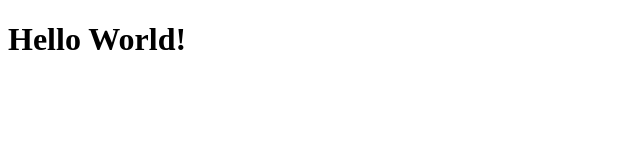
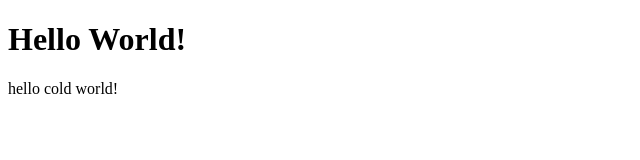
Before and after one commit to errlearn/testrepo, a plain HTML site: page index.html in a window 1280 px wide. Shown: the whole page, without its empty margins (0-640 px from the left). Drawn offline with Linux system fonts and the light colour scheme.

Commit message:
Update index.html

```diff
--- a/index.html
+++ b/index.html
@@ -7,5 +7,6 @@
 </head>
 <body>
   <h1>Hello World!</h1>
+  <p>hello cold world!</p>
 </body>
 </html>
```
